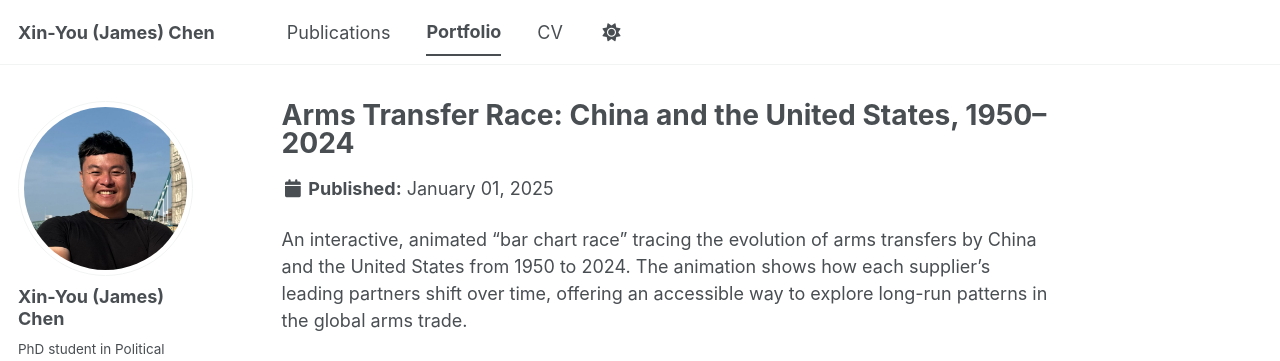
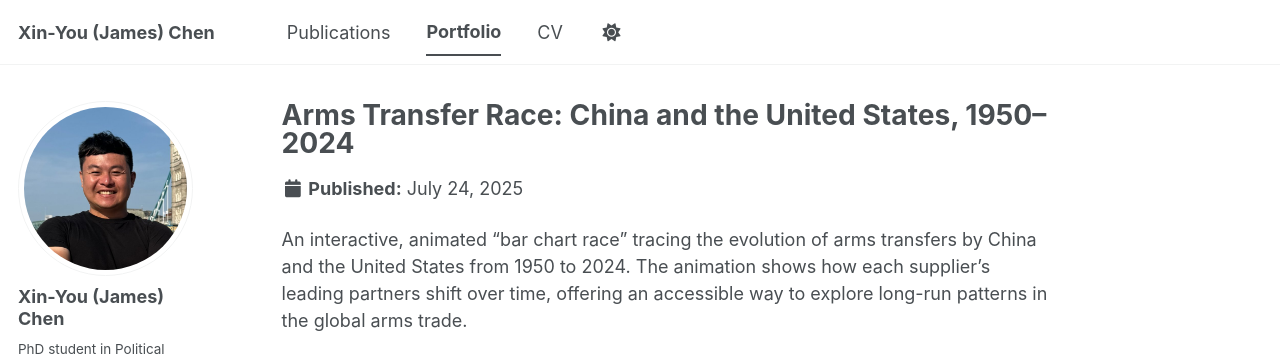
Before and after one commit to xyjameschen/xyjameschen.github.io, a Jekyll site: the page built from _portfolio/arms-transfer-race.md, in a window 1280 px wide. Shown: the top 361 px of the page. Built offline with Jekyll 4.4.1, drawn with Linux system fonts in a browser that asks for light colours; a script bundle is joined from its source files by our own code; a style sheet for code colours, icons or effects is not loaded.

Commit message:
Change publication date to July 24, 2025
Updated the publication date for the arms transfer race portfolio entry.

```diff
--- a/_portfolio/arms-transfer-race.md
+++ b/_portfolio/arms-transfer-race.md
@@ -2,7 +2,7 @@
 title: "Arms Transfer Race: China and the United States, 1950–2024"
 excerpt: "An animated bar-chart-race visualizing the volume and recipients of Chinese and U.S. arms transfers from 1950 to 2024."
 collection: portfolio
-date: 2025-01-01
+date: 2025-07-24
 ---
 
 An interactive, animated "bar chart race" tracing the evolution of arms transfers by China and the United States from 1950 to 2024. The animation shows how each supplier's leading partners shift over time, offering an accessible way to explore long-run patterns in the global arms trade.
```
